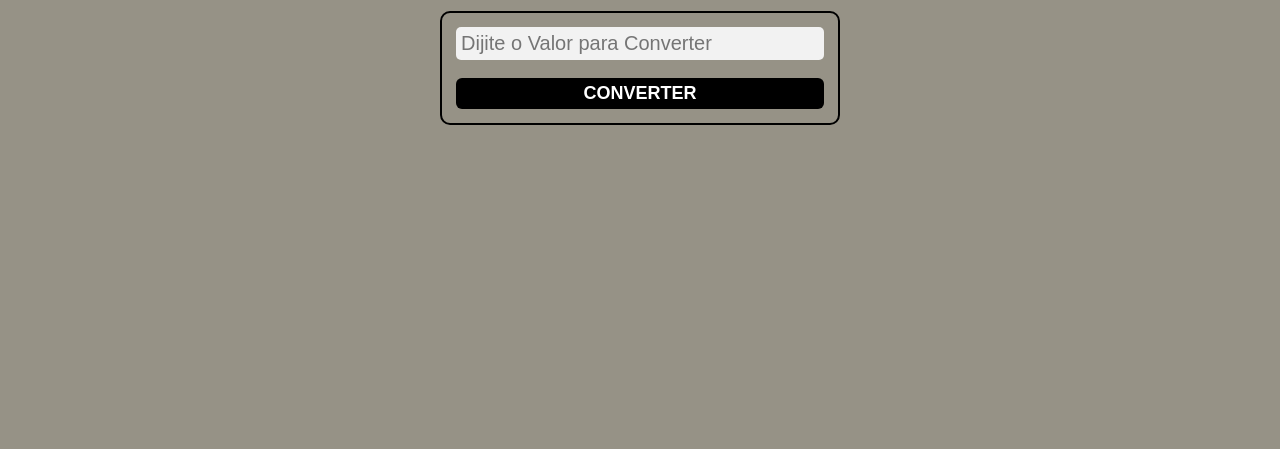
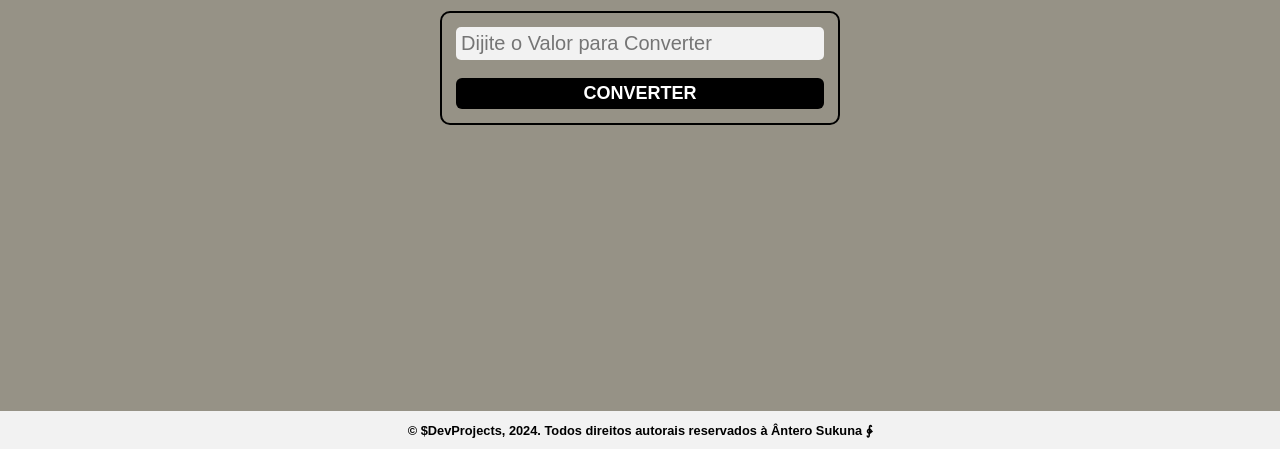
Before and after one commit to alcideskapunda/conversao-de-dados, a plain HTML site: page index.html in a window 1280 px wide. Shown: the part 351-800 px from the top of the page. Drawn offline with Linux system fonts and the light colour scheme.

Commit message:
add footer

```diff
--- a/css/style.css
+++ b/css/style.css
@@ -104,3 +104,19 @@ body {
     bottom: 50px;
     opacity: 1;
 }
+
+footer{
+    width: 100%;
+    background-color: #f2f2f2;
+    padding: 10px;
+    text-align: center;
+    position: fixed;
+    bottom: 0;
+    left: 0;
+}
+
+footer span{
+    color: #000;
+    font-size: 0.8em;
+    font-weight: bold;
+}
--- a/index.html
+++ b/index.html
@@ -20,5 +20,11 @@
             <span class="result">1234567890</span>
             <span class="copy">Click aqui para copiar☝😐👆</span>
         </div>
+
+        <footer>
+            <span>
+                &copy; $DevProjects, 2024. Todos direitos autorais reservados à Ântero Sukuna &CounterClockwiseContourIntegral;
+            </span>
+        </footer>
     </body>
 </html>
```
